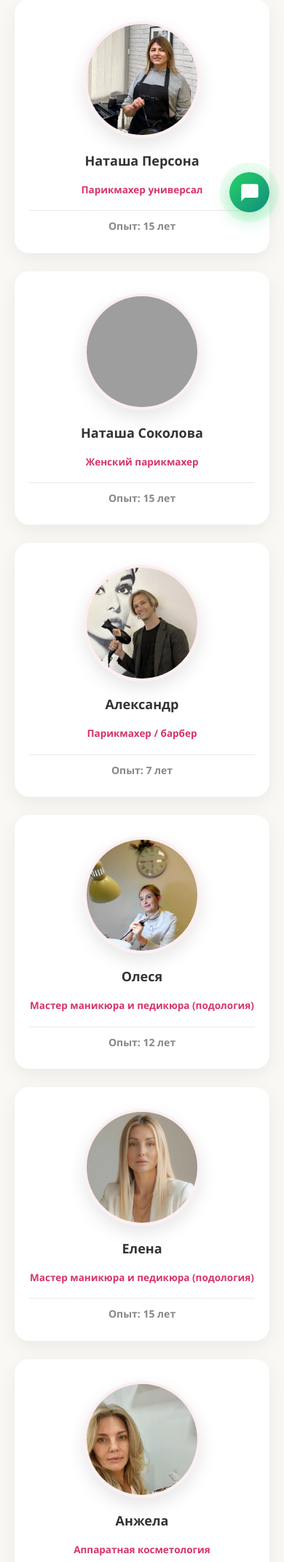
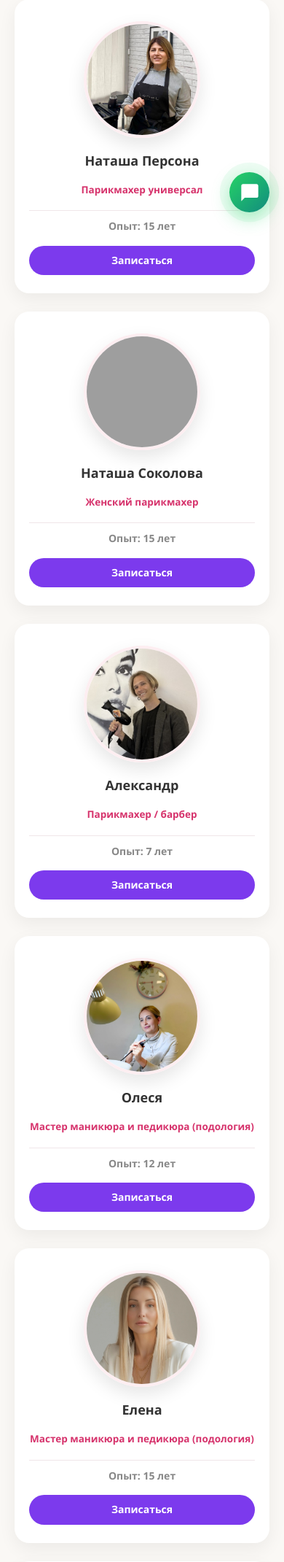
Before and after one commit to lbottovip/elit-salon, a Flask app: page /masters in a window 390 px wide. Shown: the part 533-2674 px from the top of the page at 73% size. Run offline with Flask 3, Linux system fonts and the light colour scheme; grey boxes are pictures that could not be loaded.

Commit message:
Адаптация hero под телефон + кнопки Записаться под мастерами

```diff
--- a/static/css/style.css
+++ b/static/css/style.css
@@ -52,7 +52,6 @@ body {
     gap: 15px;
 }
 
-/* 💫 HOVER-ЭФФЕКТ НА ЛОГОТИП */
 .logo {
     display: flex;
     align-items: center;
@@ -288,7 +287,7 @@ main { min-height: 60vh; }
 
 .footer-copy p { color: #999; }
 
-/* ===== 🌸 ПЛАВАЮЩАЯ КНОПКА МЕССЕНДЖЕРОВ ===== */
+/* ===== 🌸 ПЛАВАЮЩАЯ КНОПКА ===== */
 .fab-container {
     position: fixed;
     bottom: 30px;
@@ -1035,6 +1034,29 @@ h1 { font-weight: 800; }
     border-top: 1px solid #f0e6e9;
 }
 
+/* 🎯 КНОПКА "ЗАПИСАТЬСЯ" ПОД МАСТЕРОМ */
+.master-btn {
+    display: inline-block;
+    margin-top: 15px;
+    padding: 9px 24px;
+    font-size: 14px;
+    border-radius: 25px;
+    background: #7c3aed;
+    color: #fff !important;
+    text-decoration: none;
+    font-weight: 700;
+    transition: background 0.2s, transform 0.2s;
+    width: 100%;
+    text-align: center;
+    box-sizing: border-box;
+}
+
+.master-btn:hover {
+    background: #6d28d9;
+    transform: translateY(-2px);
+    color: #fff !important;
+}
+
 /* ===== АКЦИИ — КАРУСЕЛЬ ===== */
 .promo-carousel-section {
     padding: 60px 20px 80px;
@@ -1236,32 +1258,56 @@ h1 { font-weight: 800; }
     height: 450px;
 }
 
-/* ===== АДАПТАЦИЯ ===== */
+/* ========================================== */
+/* 📱 АДАПТАЦИЯ */
+/* ========================================== */
+
 @media (max-width: 1100px) {
-    .hero-photo { flex: 0 0 220px; height: 380px; }
+    .hero-photo { flex: 0 0 220px; }
     .hero h1 { font-size: 30px; }
-    .hero-content { min-height: 380px; }
     .reviews-grid { grid-template-columns: repeat(2, 1fr); }
     .counters-grid { grid-template-columns: repeat(2, 1fr); }
 }
 
 @media (max-width: 900px) {
-    .header-inner { justify-content: center; text-align: center; }
-    .nav { justify-content: center; gap: 15px; }
+    .header-inner {
+        justify-content: center;
+        text-align: center;
+    }
+    .nav {
+        justify-content: center;
+        gap: 15px;
+    }
 
-    .hero-wrapper { flex-direction: column; }
-    .hero-photo {
+    .hero-wrapper {
+        flex-direction: column;
+    }
+
+    /* 🎯 ГЛАВНОЕ ИЗМЕНЕНИЕ — ФОТО ЦЕЛИКОМ, БЕЗ ОБРЕЗКИ */
+        .hero-photo {
         flex: 0 0 auto;
         width: 100%;
-        max-width: 350px;
-        height: 300px;
+        max-width: 100%;
+        height: auto;
+        border-radius: 15px;
     }
+
+    .hero-photo img {
+        width: 100%;
+        height: auto;
+        object-fit: contain;
+        display: block;
+    }
+
     .hero-content {
         min-height: auto;
         gap: 25px;
         padding: 30px 20px;
     }
-    .hero h1 { font-size: 26px; -webkit-text-stroke: 1.5px #d6336c; }
+    .hero h1 {
+        font-size: 26px;
+        -webkit-text-stroke: 1.5px #d6336c;
+    }
     .hero-subtitle { font-size: 15px; }
 
     .services { grid-template-columns: repeat(2, 1fr); gap: 20px; }
--- a/templates/masters.html
+++ b/templates/masters.html
@@ -20,6 +20,7 @@
         <h3>Наташа Персона</h3>
         <p class="master-role" data-key="master_natalia_p_role">Парикмахер универсал</p>
         <p class="master-exp" data-key="master_exp_15">Опыт: 15 лет</p>
+        <a href="https://n613465.alteg.io/" target="_blank" class="btn-book master-btn" data-key="btn_book">Записаться</a>
     </div>
 
     <div class="master-card">
@@ -29,6 +30,7 @@
         <h3>Наташа Соколова</h3>
         <p class="master-role" data-key="master_natalia_s_role">Женский парикмахер</p>
         <p class="master-exp" data-key="master_exp_15_2">Опыт: 15 лет</p>
+        <a href="https://n613465.alteg.io/" target="_blank" class="btn-book master-btn" data-key="btn_book">Записаться</a>
     </div>
 
     <div class="master-card">
@@ -38,6 +40,7 @@
         <h3>Александр</h3>
         <p class="master-role" data-key="master_alexander_role">Парикмахер / барбер</p>
         <p class="master-exp" data-key="master_exp_7">Опыт: 7 лет</p>
+        <a href="https://n613465.alteg.io/" target="_blank" class="btn-book master-btn" data-key="btn_book">Записаться</a>
     </div>
 
     <div class="master-card">
@@ -47,6 +50,7 @@
         <h3>Олеся</h3>
         <p class="master-role" data-key="master_olesya_role">Мастер маникюра и педикюра (подология)</p>
         <p class="master-exp" data-key="master_exp_12">Опыт: 12 лет</p>
+        <a href="https://n613465.alteg.io/" target="_blank" class="btn-book master-btn" data-key="btn_book">Записаться</a>
     </div>
 
     <div class="master-card">
@@ -56,6 +60,7 @@
         <h3>Елена</h3>
         <p class="master-role" data-key="master_elena_role">Мастер маникюра и педикюра (подология)</p>
         <p class="master-exp" data-key="master_exp_15_3">Опыт: 15 лет</p>
+        <a href="https://n613465.alteg.io/" target="_blank" class="btn-book master-btn" data-key="btn_book">Записаться</a>
     </div>
 
     <div class="master-card">
@@ -65,6 +70,7 @@
         <h3>Анжела</h3>
         <p class="master-role" data-key="master_anzhela_role">Аппаратная косметология</p>
         <p class="master-exp" data-key="master_exp_20">Опыт: 20 лет</p>
+        <a href="https://n613465.alteg.io/" target="_blank" class="btn-book master-btn" data-key="btn_book">Записаться</a>
     </div>
 
     <div class="master-card">
@@ -74,6 +80,7 @@
         <h3>Любовь</h3>
         <p class="master-role" data-key="master_lyubov_role">Эстетическая косметология / ламинирование бровей</p>
         <p class="master-exp" data-key="master_exp_10">Опыт: 10 лет</p>
+        <a href="https://n613465.alteg.io/" target="_blank" class="btn-book master-btn" data-key="btn_book">Записаться</a>
     </div>
 
     <div class="master-card">
@@ -83,6 +90,7 @@
         <h3>Марина</h3>
         <p class="master-role" data-key="master_marina_role">Массажист</p>
         <p class="master-exp" data-key="master_exp_25">Опыт: 25 лет</p>
+        <a href="https://n613465.alteg.io/" target="_blank" class="btn-book master-btn" data-key="btn_book">Записаться</a>
     </div>
 
     <div class="master-card">
@@ -92,6 +100,7 @@
         <h3>Ирина</h3>
         <p class="master-role" data-key="master_irina_role">Мастер по наращиванию ресниц</p>
         <p class="master-exp" data-key="master_exp_10_2">Опыт: 10 лет</p>
+        <a href="https://n613465.alteg.io/" target="_blank" class="btn-book master-btn" data-key="btn_book">Записаться</a>
     </div>
 
 </section>
```
